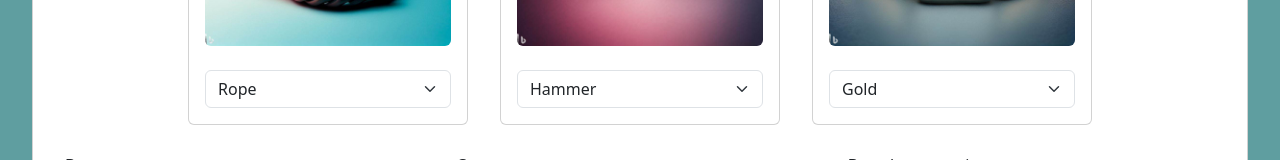
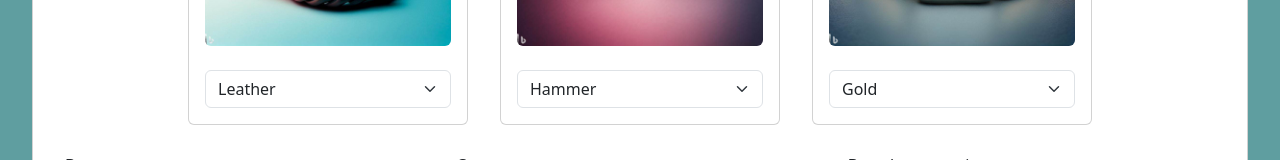
Before and after one commit to NicolasV2199/taller-manillas, a React (Vite) app: page / in a window 1280 px wide. Shown: the part 476-636 px from the top of the page. Built offline with nearby package versions, Linux system fonts and the light colour scheme.

Commit message:
agregando custom hook useForm

```diff
--- a/src/Components/PurchaseForm.jsx
+++ b/src/Components/PurchaseForm.jsx
@@ -1,5 +1,6 @@
 import { useState } from "react";
 import options from "../helpers/options"
+import { useForm } from "../hooks/useForm";
 
 /*global Swal */
 
@@ -7,9 +8,15 @@ const [materials, charms, types] = options;
 
 export const PurchaseForm = () => {
 
-  const [material, setmaterial] = useState('Rope');
+  const {onInputChange, onResetForm, material, charm, type} = useForm({
+    material: 'Leather',
+    charm: 'Hammer',
+    type: 'Gold',
+  });
+
+  /* const [material, setmaterial] = useState('Leather');
   const [charm, setcharm] = useState('Hammer');
-  const [type, settype] = useState('Gold');
+  const [type, settype] = useState('Gold'); */
 
   const [buyersName, setbuyersName] = useState('');
   const [currency, setcurrency] = useState('Dolars');
@@ -38,7 +45,7 @@ export const PurchaseForm = () => {
         <div className="card material-card my-2 mx-3">
           <h3 className="text-center">{materials.title}</h3>
           <img src={materials.image} alt="" className="my-4 rounded" />
-          <select className="form-select" aria-label="Default select example" value={material} onChange={(e) => setmaterial(e.target.value)}>
+          <select className="form-select" aria-label="Default select example" value={material} name="material" onChange={onInputChange}>
             {
               materials.list.map((item) => (
                 <option key={item.id} value={item.value}>{item.name}</option>
@@ -51,7 +58,7 @@ export const PurchaseForm = () => {
         <div className="card material-card my-2 mx-3">
           <h3 className="text-center">{charms.title}</h3>
           <img src={charms.image} alt="" className="my-4 rounded" />
-          <select className="form-select" aria-label="Default select example" value={charm} onChange={(e) => setcharm(e.target.value)}>
+          <select className="form-select" aria-label="Default select example" value={charm} name="charm" onChange={onInputChange}>
             {
               charms.list.map((item) => (
                 <option key={item.id} value={item.value}>{item.name}</option>
@@ -64,7 +71,7 @@ export const PurchaseForm = () => {
         <div className="card material-card my-2 mx-3">
           <h3 className="text-center">{types.title}</h3>
           <img src={types.image} alt="" className="my-4 rounded" />
-          <select className="form-select" aria-label="Default select example" value={type} onChange={(e) => settype(e.target.value)}>
+          <select className="form-select" aria-label="Default select example" value={type} name="type" onChange={onInputChange}>
             {
               types.list.map((item) => (
                 <option key={item.id} value={item.value}>{item.name}</option>
--- /dev/null
+++ b/src/hooks/useForm.js
@@ -0,0 +1,26 @@
+import { useState } from "react";
+
+
+export const useForm = (initialForm = {}) => {
+
+  const [formState, setFormState] = useState(initialForm)
+
+  const onInputChange = ({ target }) => {
+    const { name, value } = target;
+    setFormState({
+      ...formState,
+      [name]: value,  //Propiedad computada del estado
+    })
+  }
+
+  const onResetForm = () => {
+    setFormState(initialForm);
+  }
+
+  return {
+    ...formState,
+    formState,
+    onInputChange,
+    onResetForm
+  }
+}
```
